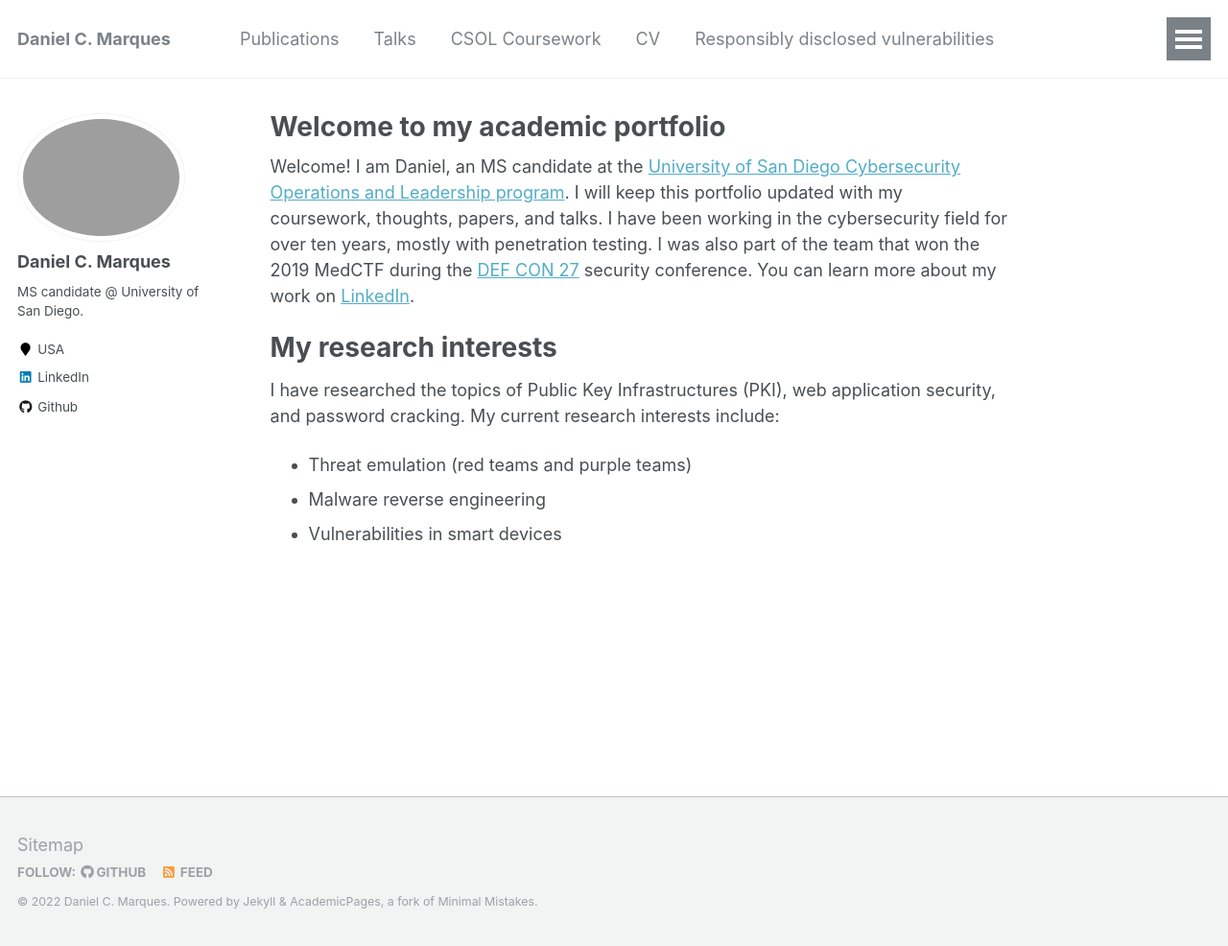
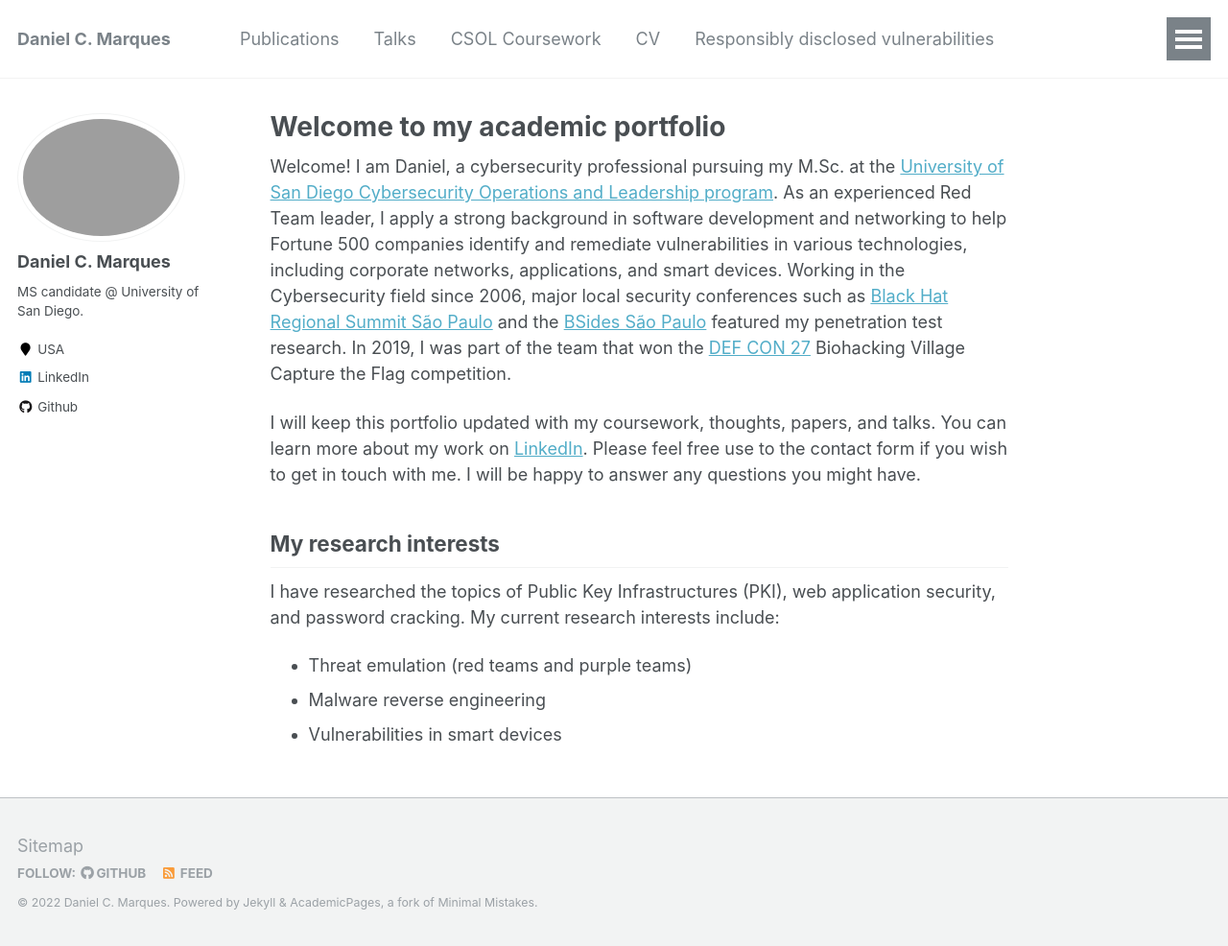
Before and after one commit to danielcmarques/danielcmarques.github.io, a Jekyll site: the page built from _pages/about.md, in a window 1280 px wide and 986 px high. Shown: the whole window at 96% size. Built offline with Jekyll 4.4.1, drawn with Linux system fonts in a browser that asks for light colours.

```diff
--- a/_data/navigation.yml
+++ b/_data/navigation.yml
@@ -21,7 +21,7 @@ main:
   - title: "Responsibly disclosed vulnerabilities"
     url: /advisories/
 
-  - title: "Cybersecurity References"
+  - title: "Reference Link Library"
     url: /references/
 
   - title: "Contact me"
--- a/_pages/about.md
+++ b/_pages/about.md
@@ -8,10 +8,12 @@ redirect_from:
   - /about.html
 ---
 
-Welcome! I am Daniel, an MS candidate at the [University of San Diego Cybersecurity Operations and Leadership program](https://www.sandiego.edu/). I will keep this portfolio updated with my coursework, thoughts, papers, and talks. I have been working in the cybersecurity field for over ten years, mostly with penetration testing. I was also part of the team that won the 2019 MedCTF during the [DEF CON 27](https://www.defcon.org/) security conference. You can learn more about my work on [LinkedIn](https://www.linkedin.com/in/danielcmarques/).
+Welcome! I am Daniel, a cybersecurity professional pursuing my M.Sc. at the [University of San Diego Cybersecurity Operations and Leadership program](https://www.sandiego.edu/). As an experienced Red Team leader, I apply a strong background in software development and networking to help Fortune 500 companies identify and remediate vulnerabilities in various technologies, including corporate networks, applications, and smart devices. Working in the Cybersecurity field since 2006, major local security conferences such as [Black Hat Regional Summit São Paulo](https://www.blackhat.com/sp-14/) and the [BSides São Paulo](https://garoa.net.br/wiki/BSidesSP) featured my penetration test research. In 2019, I was part of the team that won the [DEF CON 27](https://www.defcon.org/) Biohacking Village Capture the Flag competition.
 
-My research interests
-======
+I will keep this portfolio updated with my coursework, thoughts, papers, and talks. You can learn more about my work on [LinkedIn](https://www.linkedin.com/in/danielcmarques/). Please feel free use to the contact form if you wish to get in touch with me. I will be happy to answer any questions you might have.
+
+
+## My research interests
 I have researched the topics of Public Key Infrastructures (PKI), web application security, and password cracking. My current research interests include:
 * Threat emulation (red teams and purple teams)
 * Malware reverse engineering
```
Also changed, not shown: _pages/references.md (+1 -1 lines).
